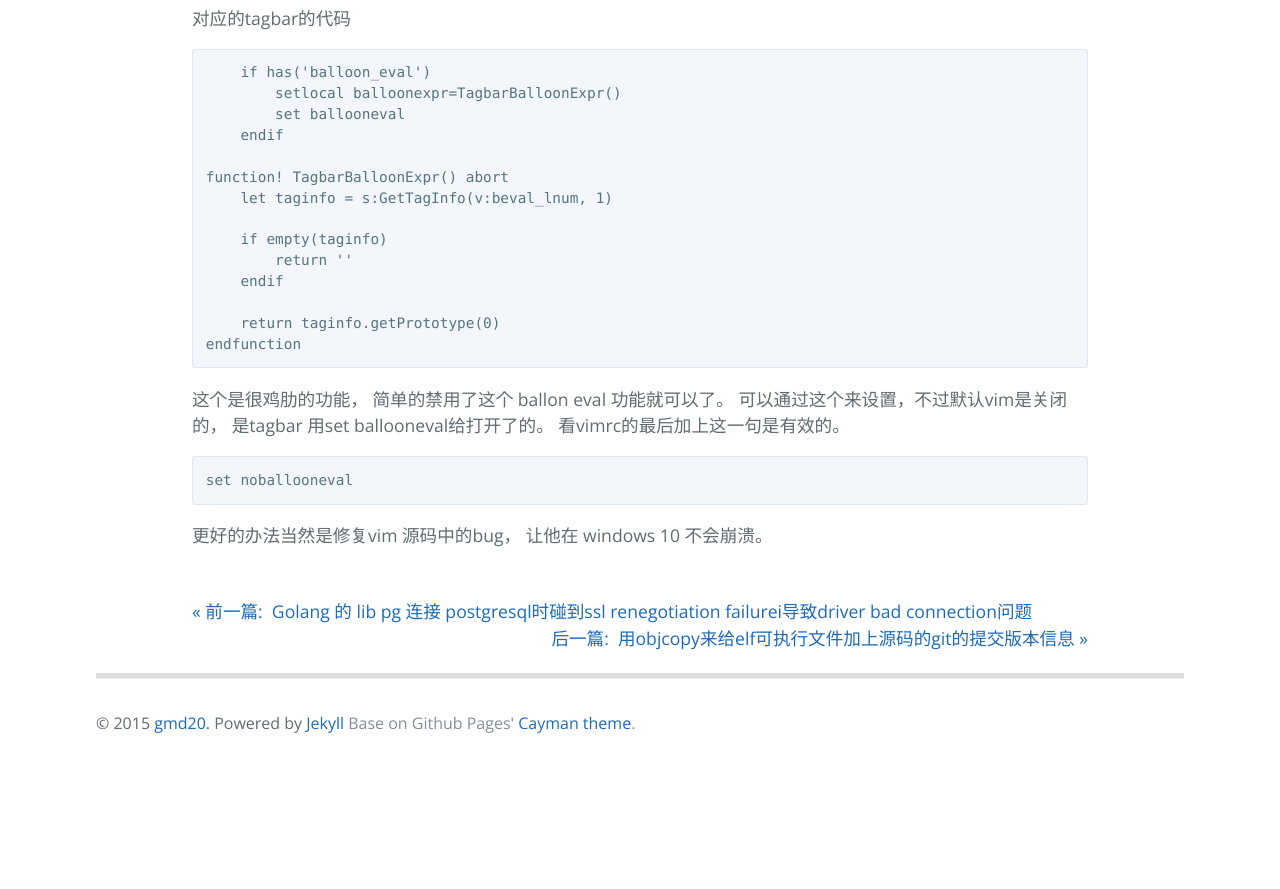
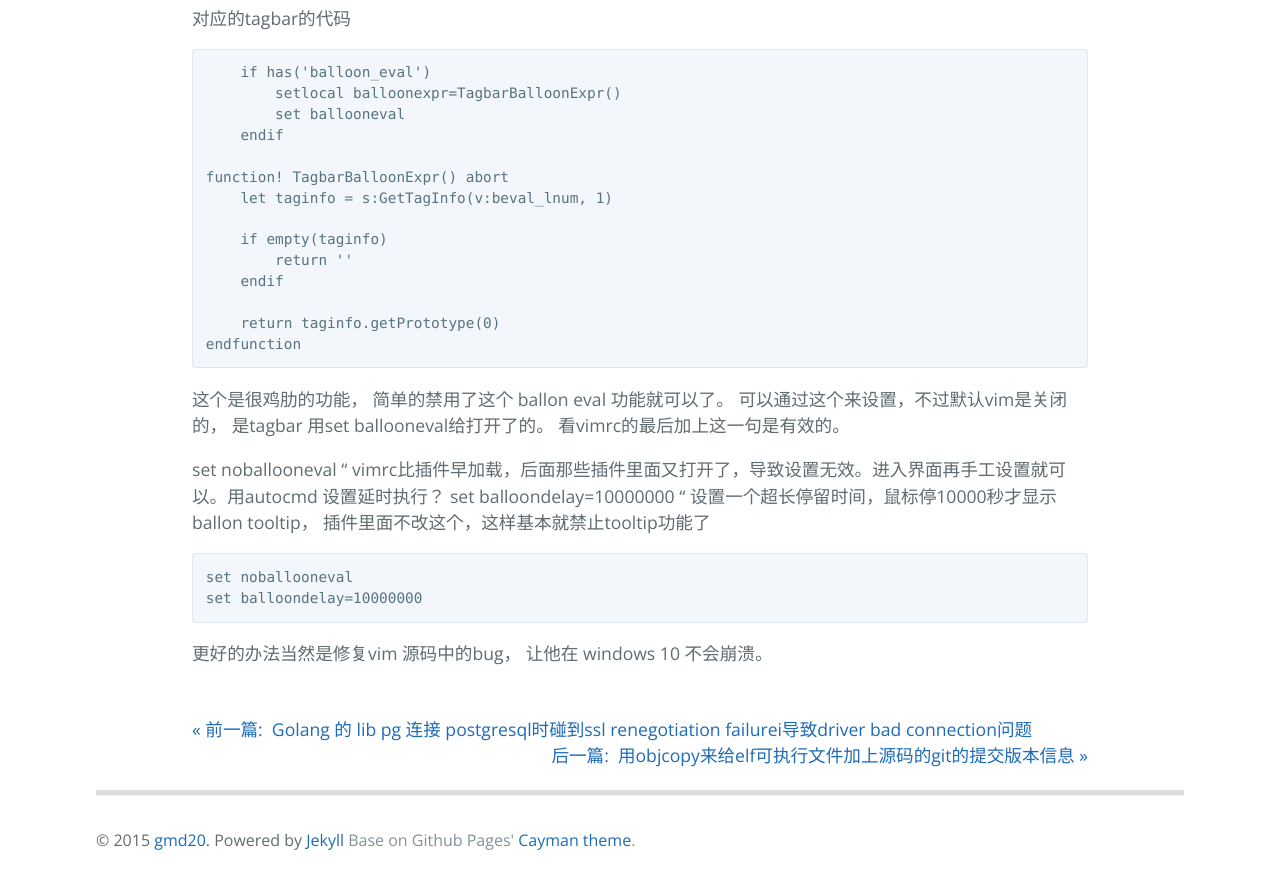
Before and after one commit to gmd20/gmd20.github.io, a Jekyll site: the page built from _posts/2015-08-14-windows10系统gvim的tagbar插件显示tag侧边栏时点击函数名导致gvim程序崩溃的bug.markdown, in a window 1280 px wide and 900 px high, scrolled down 1220 px. Shown: the top 889 px of the window. Built offline with Jekyll 4.4.1, drawn with Linux system fonts in a browser that asks for light colours; Markdown is read by kramdown in place of the engine named in the settings; comment, search, counter and statistics services are not loaded; before the commit the page ends 2003 px from its top, so only the background shows below that.

Commit message:
Update 2015-08-14-windows10系统gvim的tagbar插件显示tag侧边栏时点击函数名导致gvim程序崩溃的bug.markdown

````diff
--- a/_posts/2015-08-14-windows10系统gvim的tagbar插件显示tag侧边栏时点击函数名导致gvim程序崩溃的bug.markdown
+++ b/_posts/2015-08-14-windows10系统gvim的tagbar插件显示tag侧边栏时点击函数名导致gvim程序崩溃的bug.markdown
@@ -48,8 +48,12 @@ endfunction
 这个是很鸡肋的功能， 简单的禁用了这个 ballon eval 功能就可以了。
 可以通过这个来设置，不过默认vim是关闭的， 是tagbar 用set ballooneval给打开了的。
 看vimrc的最后加上这一句是有效的。
+
+set noballooneval  " vimrc比插件早加载，后面那些插件里面又打开了，导致设置无效。进入界面再手工设置就可以。用autocmd 设置延时执行？
+set balloondelay=10000000  " 设置一个超长停留时间，鼠标停10000秒才显示 ballon tooltip， 插件里面不改这个，这样基本就禁止tooltip功能了
 ```
 set noballooneval
+set balloondelay=10000000
 ```
 
 更好的办法当然是修复vim 源码中的bug， 让他在 windows 10 不会崩溃。
````
